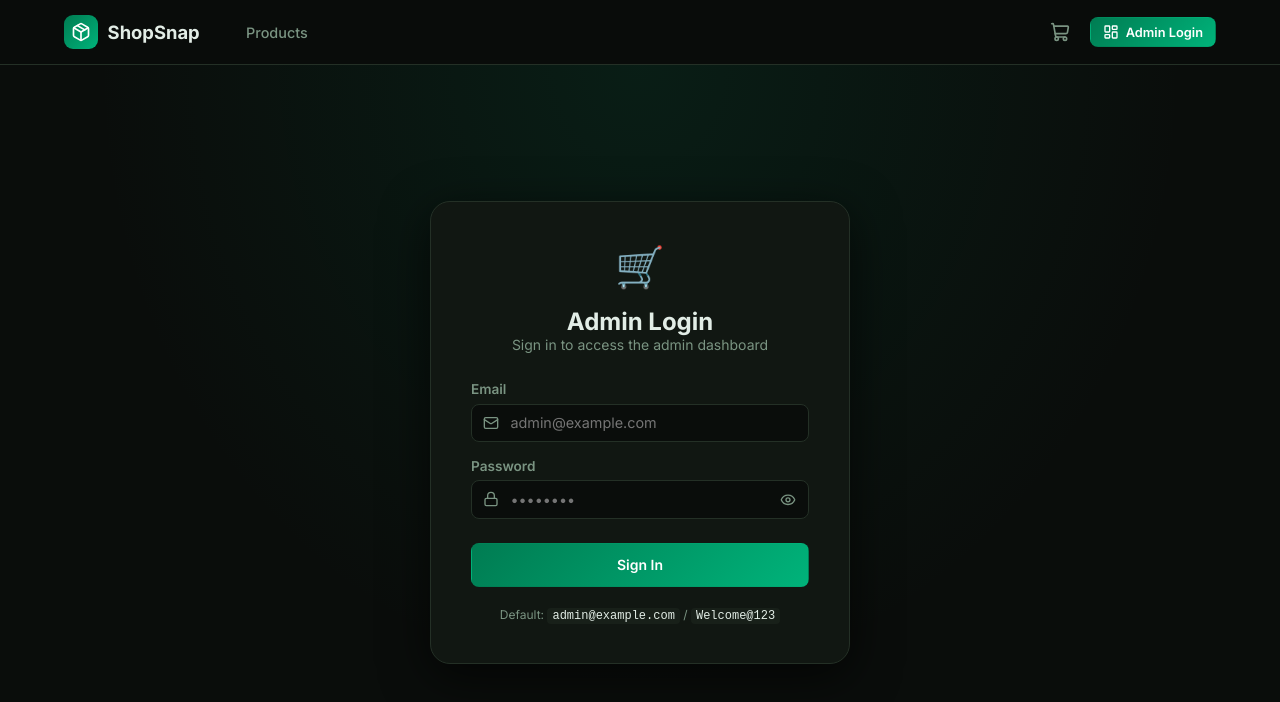
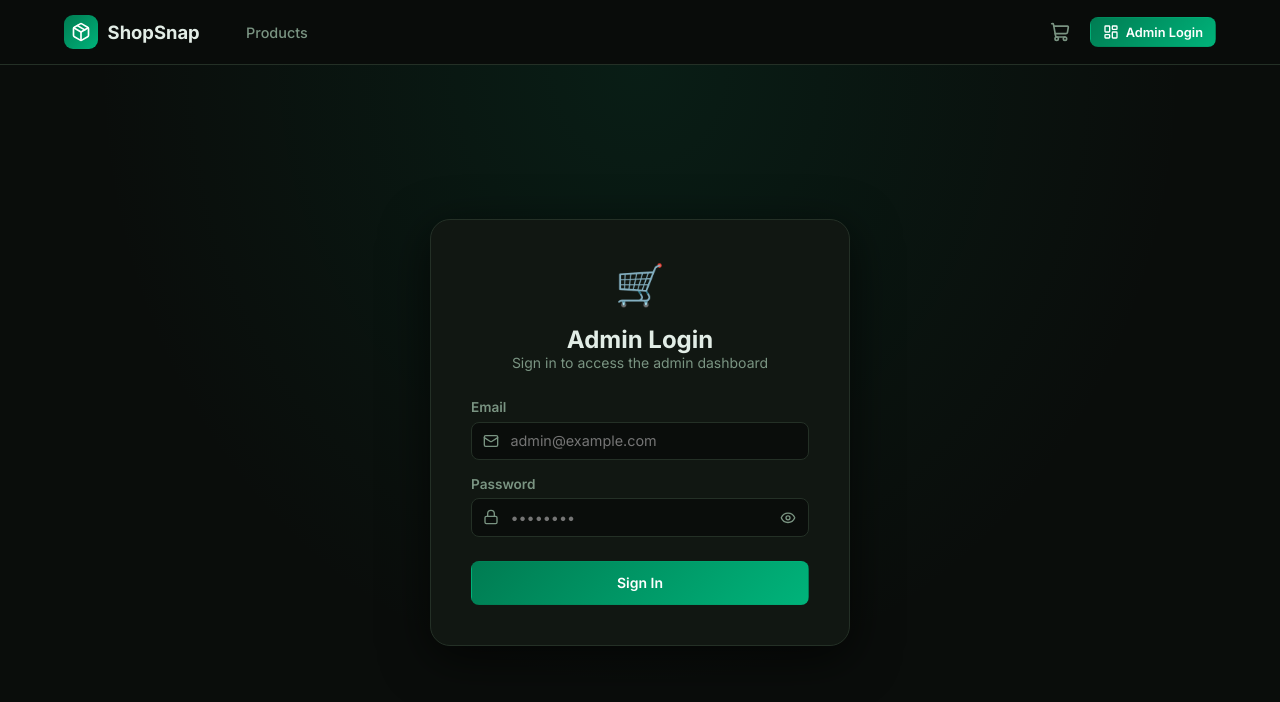
Before and after one commit to Sharif2023/Take-Home, a React (Vite) app: page /login in a window 1280 px wide. Shown: the top 702 px of the page. Built offline with nearby package versions, Linux system fonts and the light colour scheme.

Commit message:
Remove login hint text

```diff
--- a/src/pages/LoginPage.jsx
+++ b/src/pages/LoginPage.jsx
@@ -95,9 +95,7 @@ export default function LoginPage() {
           </button>
         </form>
 
-        <p className="login-hint">
-          Default: <code>admin@example.com</code> / <code>Welcome@123</code>
-        </p>
+
       </div>
     </main>
   );
```
